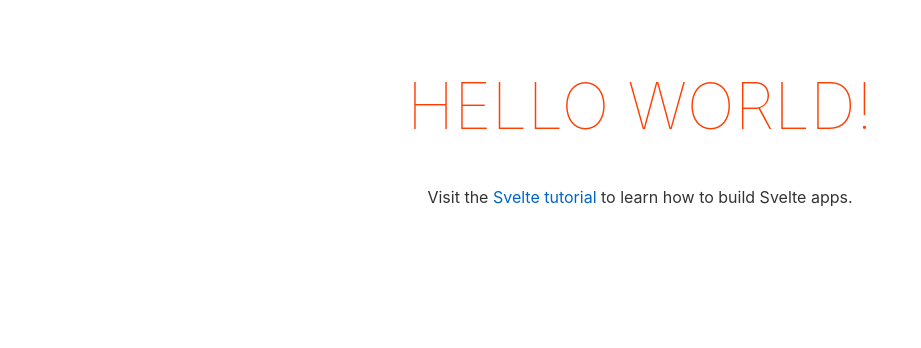
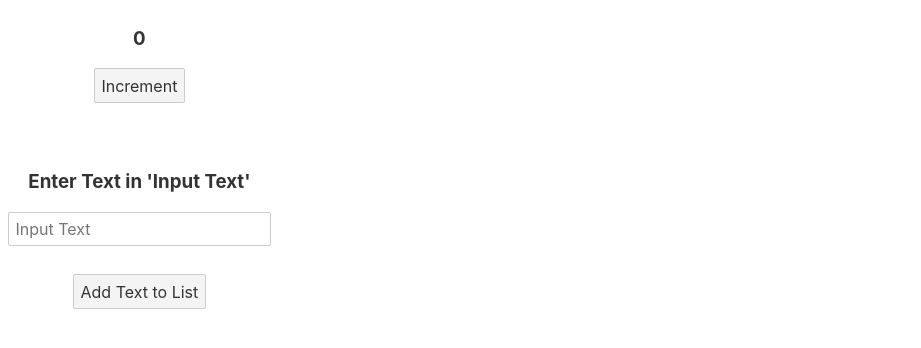
Before and after one commit to oslabs-beta/canopy, a Svelte app in the folder demo-client/: page / in a window 1280 px wide. Shown: the top 348 px of the page, without its empty margins (0-921 px from the left). Built offline with nearby package versions, Linux system fonts and the light colour scheme.

Commit message:
Finished basic webpage

```diff
--- a/demo-client/src/App.svelte
+++ b/demo-client/src/App.svelte
@@ -1,30 +1,45 @@
 <script>
-	export let name;
+	export let clickCount = 0;
+	export let textInput = 'Enter Text in \'Input Text\'';
+	export const list = [];
+
+	$: localList = list;
+
+	function handleCount () {
+		clickCount++;
+	};
+
+	function handleText (e) {
+		textInput = e.target.value;
+	};
+
+	function handleListAdd () {
+		console.log(textInput);
+		list.push(textInput);
+		console.log(list);
+	}
+
 </script>
 
 <main>
-	<h1>Hello {name}!</h1>
-	<p>Visit the <a href="https://svelte.dev/tutorial">Svelte tutorial</a> to learn how to build Svelte apps.</p>
+	<h3>{clickCount}</h3>
+	<button on:click={handleCount}>Increment</button>
+	<br><br><br>
+	<h3>{textInput}</h3>
+	<input type="text" id="inText" name="inText" placeholder="Input Text"on:input={handleText}>
+	<br><br>
+	<button on:click={handleListAdd}>Add Text to List</button>
+	<ul>
+		{#each localList as listItem (listItem)}
+			<li>{listItem}</li>
+		{/each}
+	</ul>
 </main>
 
 <style>
 	main {
+		width: fit-content;
+		height: fit-content;
 		text-align: center;
-		padding: 1em;
-		max-width: 240px;
-		margin: 0 auto;
-	}
-
-	h1 {
-		color: #ff3e00;
-		text-transform: uppercase;
-		font-size: 4em;
-		font-weight: 100;
-	}
-
-	@media (min-width: 640px) {
-		main {
-			max-width: none;
-		}
 	}
 </style>
```
